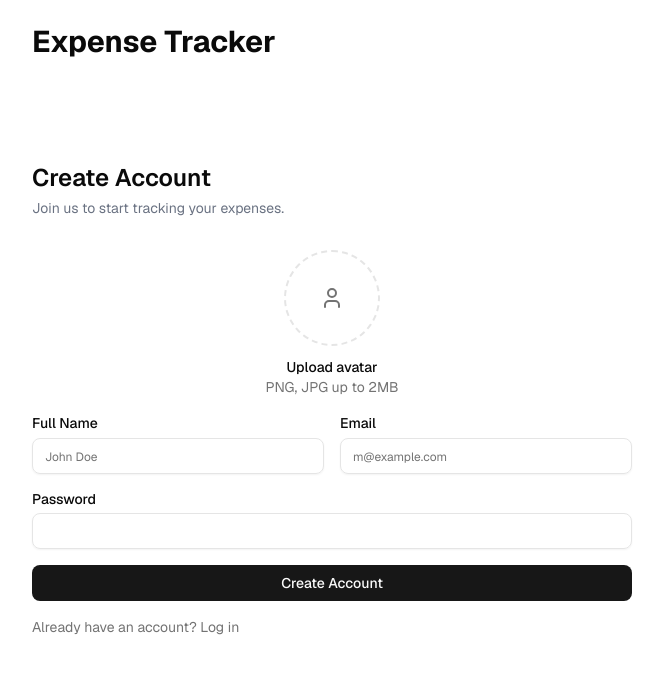
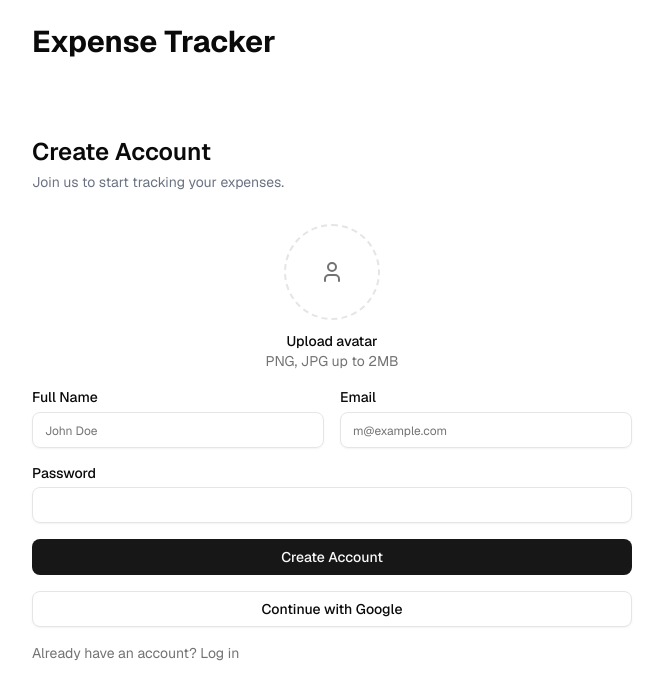
Before and after one commit to seramg/expense-tracker-2.0, a Next.js app: page / in a window 1280 px wide. Shown: the top 700 px of the page, without its empty margins (8-671 px from the left). Built offline with nearby package versions, Linux system fonts and the light colour scheme.

Commit message:
feat: Added a button for google account login, a page for dashboard and also a separate interface file to define User type

```diff
--- /dev/null
+++ b/src/app/(pages)/dashboard/page.tsx
@@ -0,0 +1,9 @@
+import React from 'react'
+
+const Page = () => {
+  return (
+    <div>Page</div>
+  )
+}
+
+export default Page
--- a/src/app/components/pages/createAccount/CreateAccountPage.tsx
+++ b/src/app/components/pages/createAccount/CreateAccountPage.tsx
@@ -1,13 +1,10 @@
 "use client";
 import React from "react";
-import { Input } from "../../ui/input";
-import { Label } from "../../ui/label";
 import { Button } from "../../ui/button";
 import {
   Field,
   FieldDescription,
   FieldError,
-  FieldGroup,
   FieldLabel,
 } from "../../ui/field";
 import { zodResolver } from "@hookform/resolvers/zod";
@@ -18,6 +15,7 @@ import { toast } from "react-toastify";
 import FormTextField from "@/shared/components/forms/FormTextField";
 import { DEFAULT_VALUES, formSchema } from "./schema";
 import getPayloadFormData from "@/shared/lib/getPayload";
+import { signIn } from "next-auth/react";
 
 const CreateAccountPage = () => {
   const form = useForm<z.infer<typeof formSchema>>({
@@ -108,6 +106,14 @@ const CreateAccountPage = () => {
         />
 
         <Button type="submit">Create Account</Button>
+        <Button
+          type="button"
+          variant="outline"
+          onClick={() => signIn("google", { callbackUrl: "/dashboard" })}
+        >
+          Continue with Google
+        </Button>
+
         <FieldDescription>Already have an account? Log in</FieldDescription>
       </form>
     </div>
--- /dev/null
+++ b/src/app/shared/interfaces/user.ts
@@ -0,0 +1,20 @@
+export interface CreateUserInput {
+  name: string;
+  email: string;
+  password?: string | null;
+  image?: string | null;
+  providers?: ("credentials" | "google")[];
+  googleId?: string;
+}
+
+export interface IUser {
+  id: string;
+  name: string;
+  email: string;
+  password?: string | null;
+  image?: string | null;
+  providers: string[];
+  googleId?: string | null;
+  createdAt: Date;
+  updatedAt: Date;
+}
```
